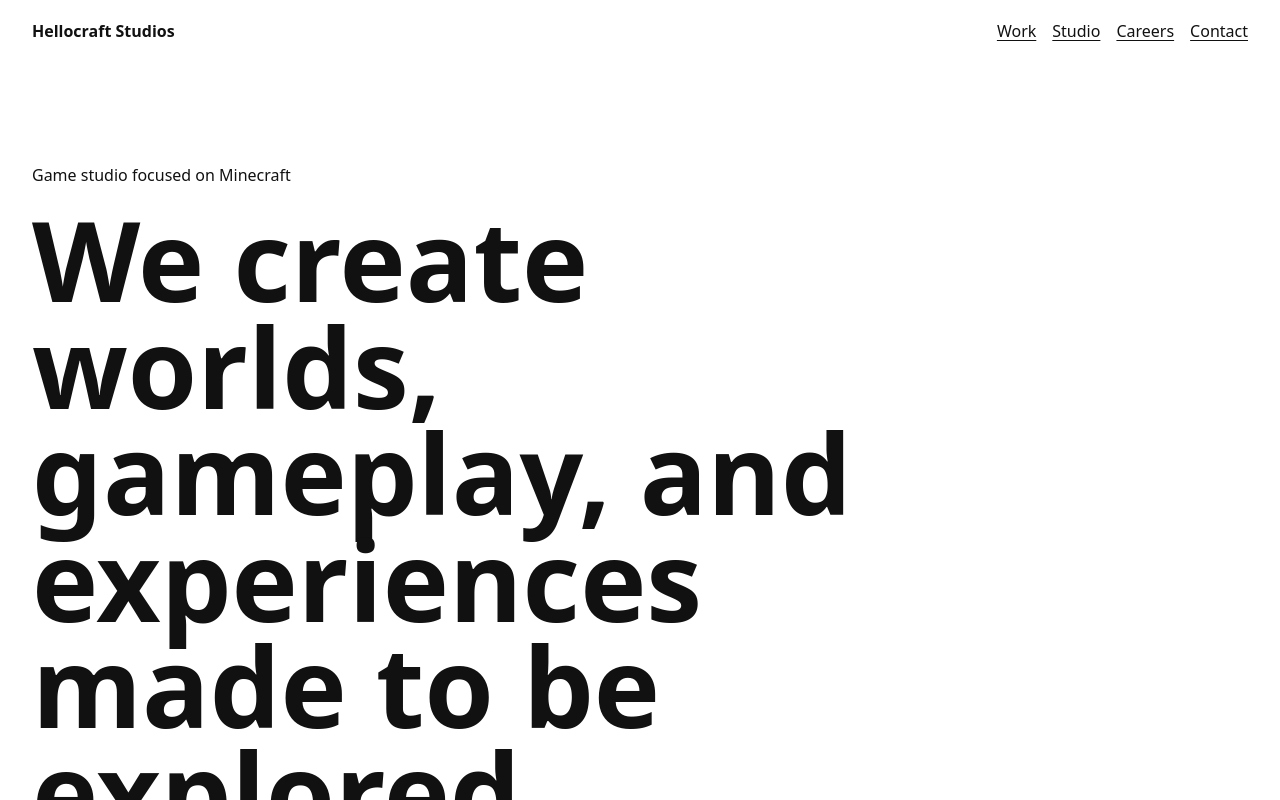
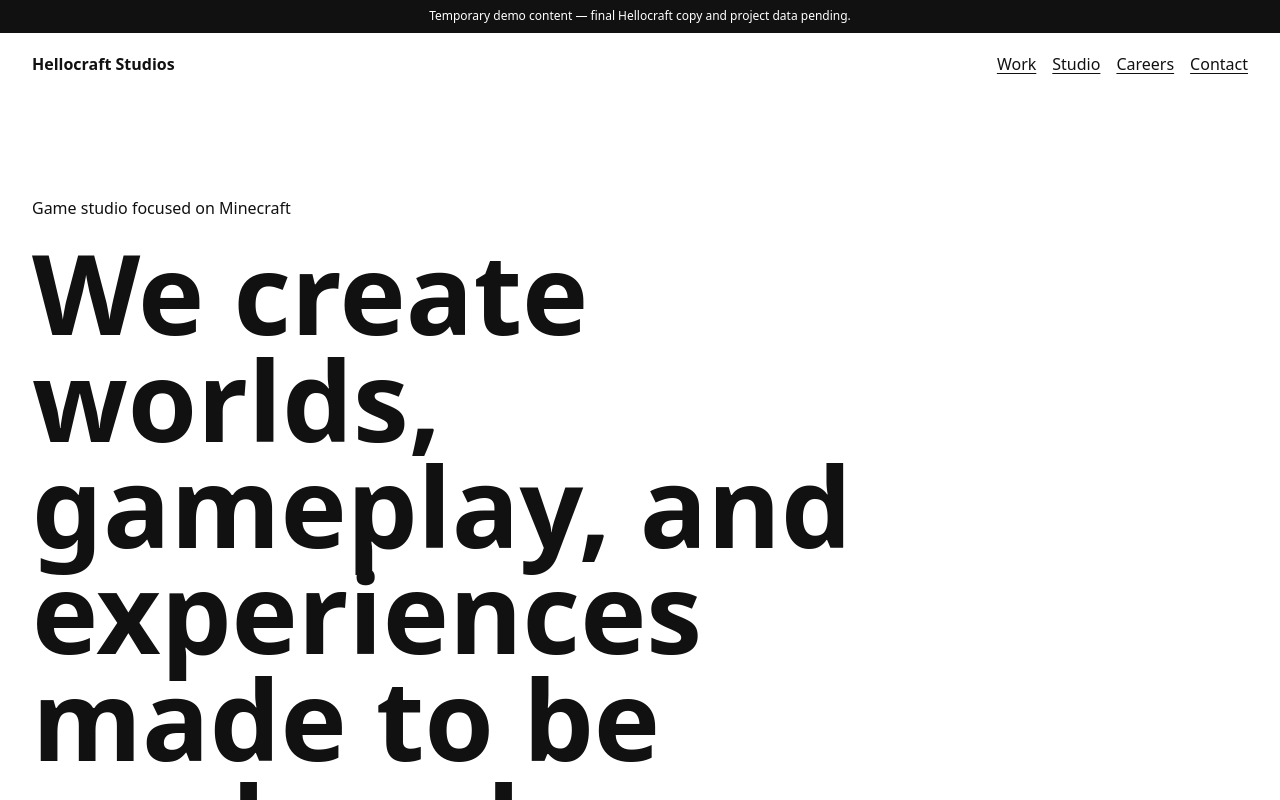
Before and after one commit to halokaryamedia-source/Hellocraft-Studios-Website, a SvelteKit app: page / in a window 1280 px wide. Shown: the top 800 px of the page. Built offline with nearby package versions, Linux system fonts and the light colour scheme.

Commit message:
feat(content): surface demo content status in site shell

```diff
--- a/src/routes/+layout.svelte
+++ b/src/routes/+layout.svelte
@@ -2,11 +2,29 @@
 	import '../app.css';
 	import SiteFooter from '$lib/components/site/SiteFooter.svelte';
 	import SiteHeader from '$lib/components/site/SiteHeader.svelte';
+	import { demoCopyNote } from '$lib/content/demo-copy';
+	import { contentIsDemo } from '$lib/content/demo';
 
 	let { children } = $props();
 </script>
 
 <a class="skip-link" href="#main-content">Skip to content</a>
+
+{#if contentIsDemo}
+	<aside class="demo-notice" aria-label="Development content status">{demoCopyNote}</aside>
+{/if}
+
 <SiteHeader />
 {@render children()}
 <SiteFooter />
+
+<style>
+	.demo-notice {
+		padding: 0.5rem var(--page-gutter);
+		background: #111;
+		color: #fff;
+		font-size: 0.75rem;
+		line-height: 1.4;
+		text-align: center;
+	}
+</style>
```
